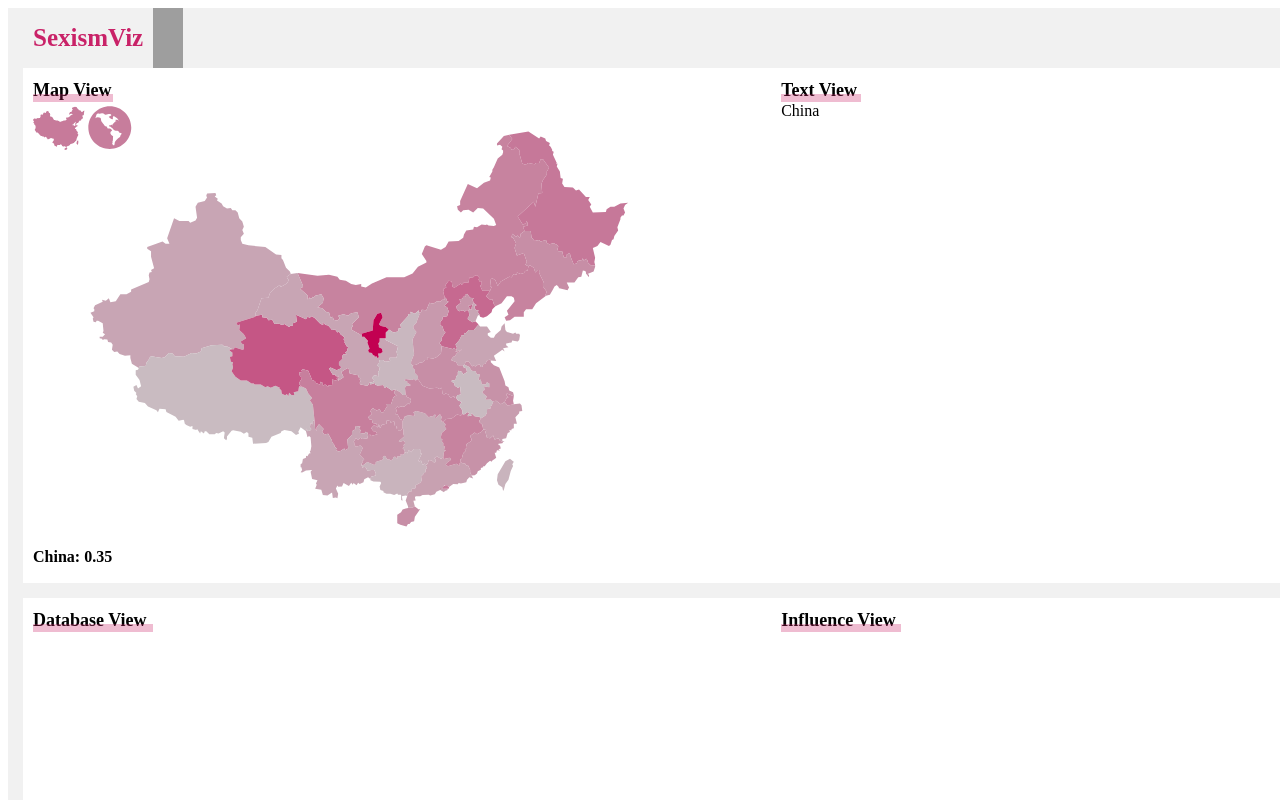
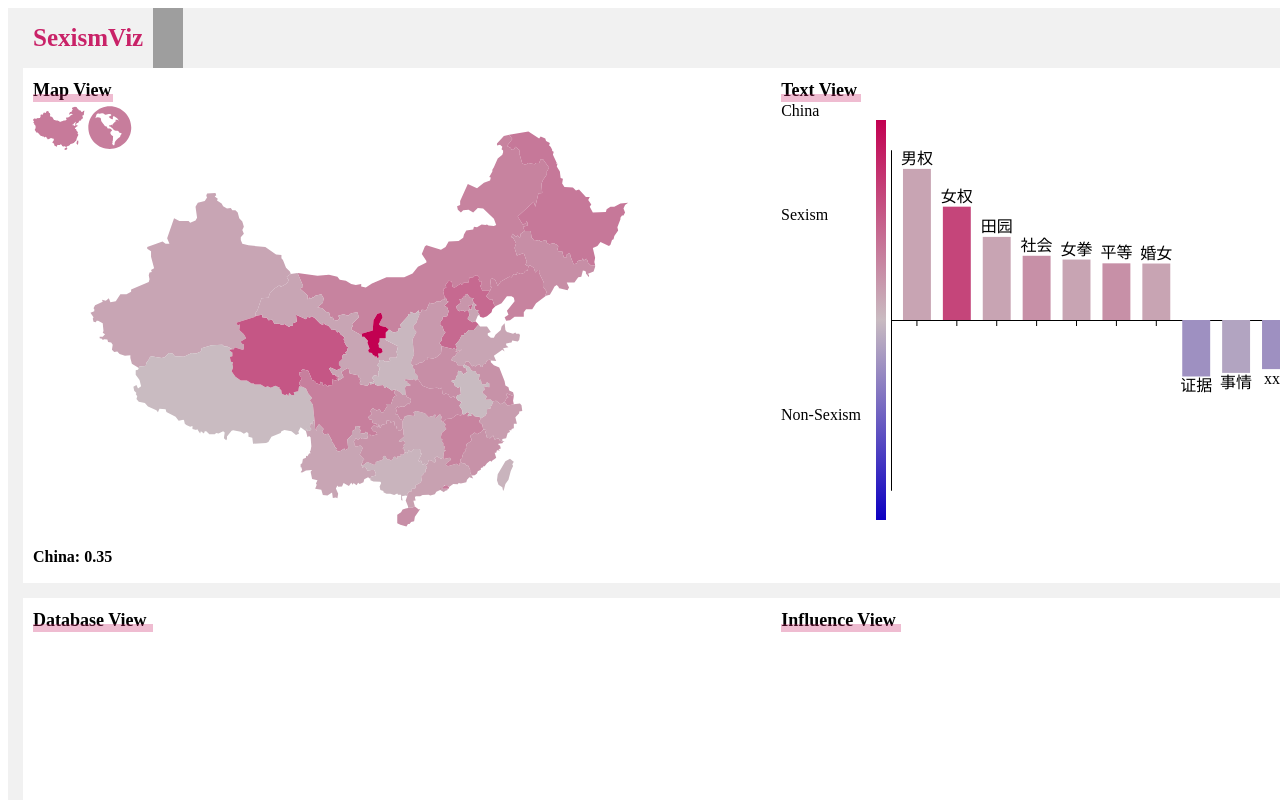
Before and after one commit to Bruceshark/sexismviz, a Vue app: page / in a window 1280 px wide. Shown: the top 800 px of the page. Built offline with nearby package versions, Linux system fonts and the light colour scheme; grey boxes are pictures that could not be loaded.

Commit message:
word divergence component

```diff
--- /dev/null
+++ b/src/assets/word_divergence.json
@@ -0,0 +1,47 @@
+[
+    {
+      "region": "China",
+      "word_list": [
+        {"word": "男权", "value": 0.8, "entropy" :0.123, "label": 1},
+        {"word": "女权", "value": 0.6, "entropy" :0.63, "label": 1},
+        {"word": "田园", "value": 0.44, "entropy" :0.123, "label": 1},
+        {"word": "社会", "value": 0.34, "entropy" :0.23, "label": 1},
+        {"word": "女拳", "value": 0.32, "entropy" :0.123, "label": 1},
+        {"word": "平等", "value": 0.3, "entropy" :0.23, "label": 1},
+        {"word": "婚女", "value": 0.299, "entropy" :0.123, "label": 1},
+        {"word": "证据", "value": 0.299, "entropy" :0.23, "label": 0},
+        {"word": "事情", "value": 0.28, "entropy" :0.123, "label": 0},
+        {"word": "xxx", "value": 0.26, "entropy" :0.23, "label": 0},
+        {"word": "xxxxx", "value": 0.27, "entropy" :0.123, "label": 1},
+        {"word": "xxx", "value": 0.23, "entropy" :0.23, "label": 1},
+        {"word": "xxxxx", "value": 0.2, "entropy" :0.123, "label": 1},
+        {"word": "xxx", "value": 0.18, "entropy" :0.23, "label": 0},
+        {"word": "xxxxx", "value": 0.14, "entropy" :0.123, "label": 1},
+        {"word": "xxx", "value": 0.12, "entropy" :0.23, "label": 1},
+        {"word": "xxxxx", "value": 0.11, "entropy" :0.123, "label": 1},
+        {"word": "xxx", "value": 0.1, "entropy" :0.23, "label": 1},
+        {"word": "xxxxx", "value": 0.1, "entropy" :0.123, "label": 0}
+      ]
+    },
+    {
+      "region": "Shanghai",
+      "word_list": [
+        {"word": "x", "value": 0.51, "entropy" :0.123},
+        {"word": "xx", "value": 0.5, "entropy" :0.123}
+      ]
+    },
+    {
+      "region": "Beijing",
+      "word_list": [
+        {"word": "男权", "value": 0.8, "entropy" :0.123, "label": 1},
+        {"word": "女权", "value": 0.5, "entropy" :0.63, "label": 1},
+        {"word": "田园", "value": 0.4, "entropy" :0.123, "label": 1},
+        {"word": "社会", "value": 0.3, "entropy" :0.23, "label": 1},
+        {"word": "女拳", "value": 0.32, "entropy" :0.123, "label": 1},
+        {"word": "平等", "value": 0.3, "entropy" :0.23, "label": 1},
+        {"word": "婚女", "value": 0.299, "entropy" :0.123, "label": 1},
+        {"word": "证据", "value": 0.299, "entropy" :0.23, "label": 0},
+        {"word": "事情", "value": 0.28, "entropy" :0.123, "label": 0}
+      ]
+    }
+  ]
--- a/src/components/TextView.vue
+++ b/src/components/TextView.vue
@@ -1,14 +1,168 @@
 <script setup>
-import { ref, inject, computed } from "vue";
+import * as d3 from "d3";
+import { ref, inject, computed, onMounted, watch } from "vue";
+import wordData from "../assets/word_divergence.json";
 const selectedGeo = inject("selectedGeo");
+const selectedWordData = computed(
+  () => wordData.filter((ele) => ele.region === selectedGeo.value)[0].word_list
+);
+const canvas_width = 800;
+const canvas_height = 400;
+const hoveredWordEntropy = ref(null);
+const maxSexismColor = "#c20051";
+const minBothColor = "#c9bbc1";
+const maxNonSexismColor = "#0d00c2";
+const drawChart = () => {
+  //画布大小
+  //画布周边的空白
+  const padding = { left: 0, right: 30, top: 30, bottom: 30 };
+  const font_size = 15;
+  const width = canvas_width - padding.left - padding.right;
+  const height = canvas_height - padding.top - padding.bottom;
+  const colorLevelSexism = d3.interpolateRgb(
+    d3.rgb(minBothColor),
+    d3.rgb(maxSexismColor)
+  );
+  const colorLevelNonSexism = d3.interpolateRgb(
+    d3.rgb(minBothColor),
+    d3.rgb(maxNonSexismColor)
+  );
+
+  var svg = d3
+    .select("#wordChartSvg")
+    .attr("transform", "translate(" + padding.left + "," + padding.top + ")");
+
+  var xScale = d3
+    .scaleBand()
+    .padding(0.3)
+    .domain(d3.range(selectedWordData.value.length))
+    .range([0, width]);
+  svg
+    .append("g")
+    .attr("transform", "translate(0," + height / 2 + ")")
+    .call(d3.axisBottom(xScale))
+    .selectAll("text")
+    .remove();
+
+  var yScale = d3.scaleLinear().domain([0, 1.8]).range([height, 0]);
+  svg.append("g").call(d3.axisLeft(yScale));
+  var g = svg
+    .selectAll("mybar")
+    .data(selectedWordData.value)
+    .enter()
+    .append("g");
+
+  g.append("rect")
+    .attr("x", function (d, i) {
+      return xScale(i);
+    })
+    .attr("y", function (d, i) {
+      return d.label ? yScale(d.value) - height / 2 : height / 2;
+    })
+    .attr("width", xScale.bandwidth())
+    .attr("height", function (d) {
+      return height - yScale(d.value);
+    })
+    .attr("fill", function (d) {
+      return d.label
+        ? colorLevelSexism(d.entropy)
+        : colorLevelNonSexism(d.entropy);
+    })
+    .on("mouseover", function (d, i) {
+      const pointerHeight = (i.entropy * canvas_height) / 2;
+      if (i.label === 1) {
+        hoveredWordEntropy.value = canvas_height / 2 - pointerHeight;
+      } else {
+        hoveredWordEntropy.value = canvas_height / 2 + pointerHeight;
+      }
+    })
+    .on("mouseout", function () {
+        hoveredWordEntropy.value = null
+    })
+    .style("cursor", "pointer");
+
+  g.append("text")
+    .attr("x", function (d, i) {
+      return xScale(i) + xScale.bandwidth() / 2;
+    })
+    .attr("y", function (d, i) {
+      return d.label
+        ? yScale(d.value) - height / 2 - 5
+        : (height * 3) / 2 - yScale(d.value) + font_size;
+    })
+    .text(function (d, i) {
+      return d.word;
+    })
+    .style("text-anchor", "middle");
+};
+watch(
+  () => selectedGeo.value,
+  (val) => {
+    d3.select("#wordChartSvg").selectAll("svg > *").remove();
+    drawChart();
+  }
+);
+onMounted(() => {
+  drawChart();
+});
 </script>
 
 <template>
-  <div>
+  <div style="width: 100%; height: 100%">
     <div class="box-title">Text View</div>
     {{ selectedGeo }}
+    <div class="chart-outer">
+      <svg y="0" :height="canvas_height" width="80">
+        <text x="0" :y="canvas_height / 4">Sexism</text>
+        <text x="0" :y="(canvas_height * 3) / 4">Non-Sexism</text>
+      </svg>
+      <svg :height="canvas_height" width="10">
+        <polygon
+         v-if="hoveredWordEntropy"
+          :points="
+            '0,' +
+            (hoveredWordEntropy - 2.5)+
+            ' 10,' +
+            (hoveredWordEntropy + 2.5) +
+            ' 0,' +
+            (hoveredWordEntropy + 7.5)
+          "
+        />
+      </svg>
+      <svg id="wordLegend" :height="canvas_height" width="20">
+        <defs>
+          <linearGradient id="legend" x1="0%" y1="0%" x2="0%" y2="100%">
+            <stop
+              offset="0%"
+              :style="'stop-color:' + maxSexismColor + ';stop-opacity:1'"
+            />
+            <stop
+              offset="50%"
+              :style="'stop-color:' + minBothColor + ';stop-opacity:1'"
+            />
+            <stop
+              offset="100%"
+              :style="'stop-color:' + maxNonSexismColor + ';stop-opacity:1'"
+            />
+          </linearGradient>
+        </defs>
+        <g>
+          <rect
+            :height="canvas_height"
+            x="5"
+            width="10"
+            fill="url(#legend)"
+          ></rect>
+        </g>
+      </svg>
+      <svg id="wordChartSvg" :height="canvas_height" :width="canvas_width" />
+    </div>
   </div>
 </template>
 
 <style lang="less" scoped>
+.chart-outer {
+  width: 100%;
+  height: 90%;
+}
 </style>
```
